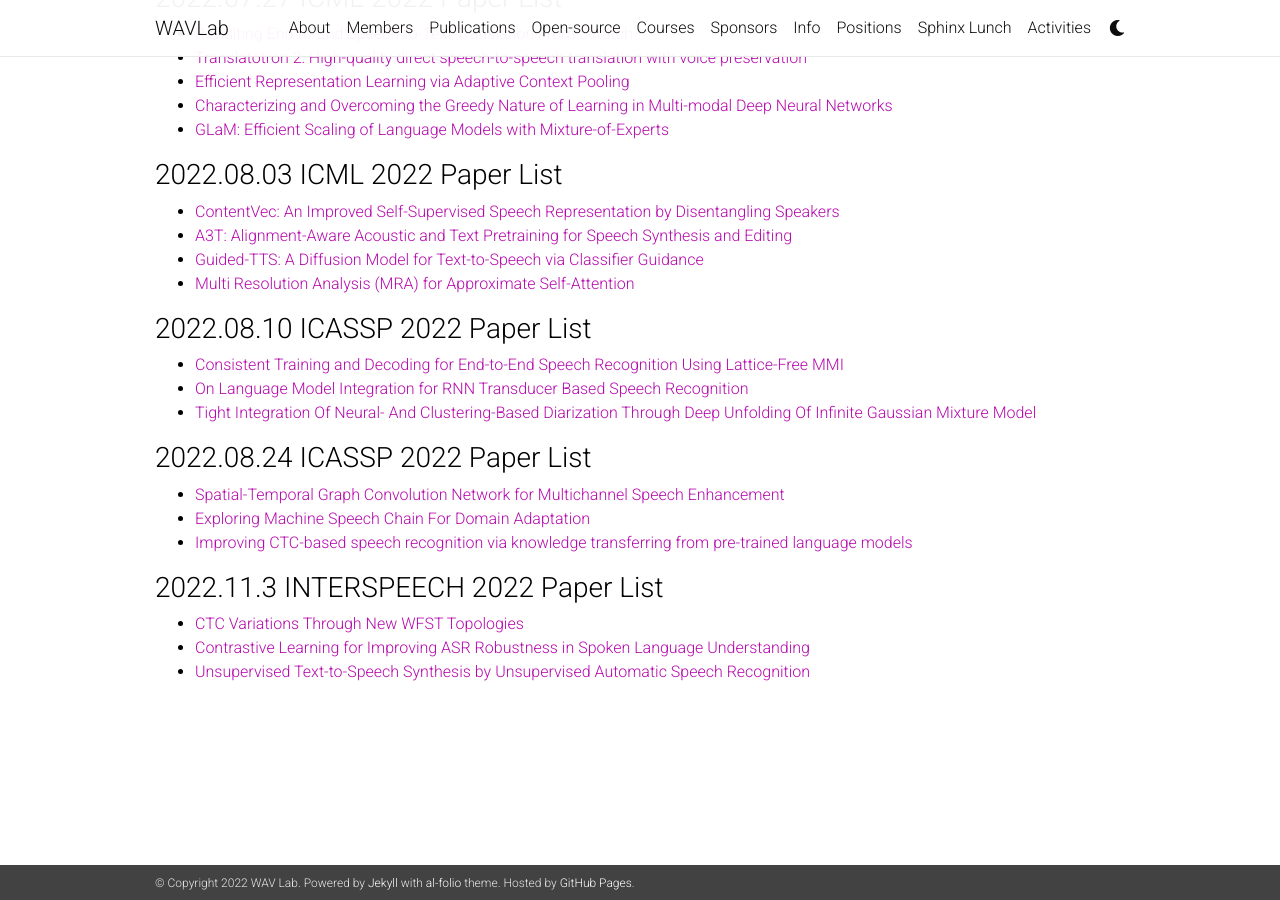
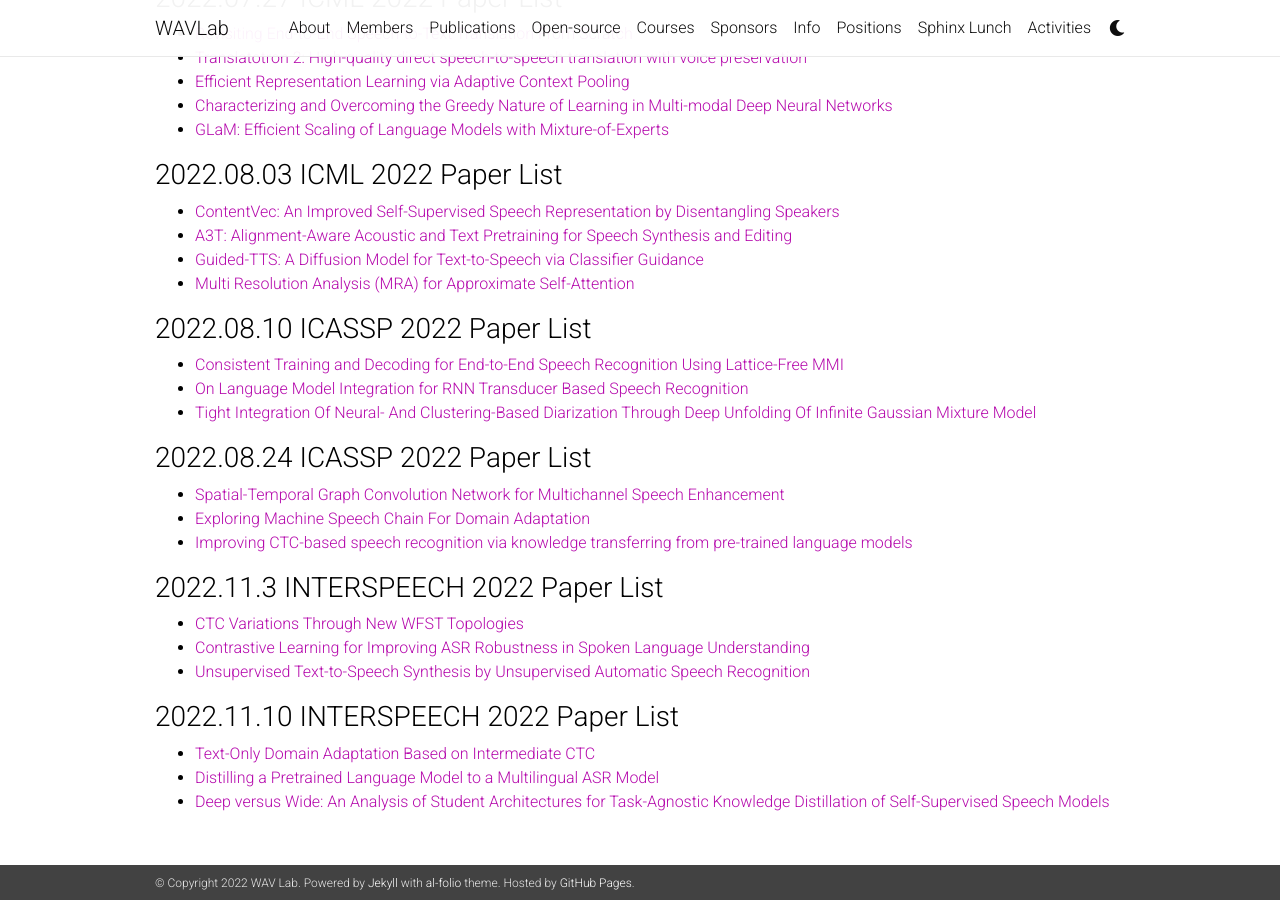
Before and after one commit to shinjiwlab/shinjiwlab.github.io, a Jekyll site: the page built from _posts/2022-12-31-reading-group.md, in a window 1280 px wide and 900 px high, scrolled down 2101 px. Built offline with Jekyll 4.4.1, drawn with Linux system fonts in a browser that asks for light colours; nearby versions of some CDN libraries; a style sheet for code colours, icons or effects is not loaded.

Commit message:
update reading group

```diff
--- a/_posts/2022-12-31-reading-group.md
+++ b/_posts/2022-12-31-reading-group.md
@@ -104,3 +104,8 @@
 - [CTC Variations Through New WFST Topologies](https://arxiv.org/abs/2110.03098)
 - [Contrastive Learning for Improving ASR Robustness in Spoken Language Understanding](https://arxiv.org/abs/2205.00693)
 - [Unsupervised Text-to-Speech Synthesis by Unsupervised Automatic Speech Recognition](https://arxiv.org/abs/2203.15796)
+
+### 2022.11.10 INTERSPEECH 2022 Paper List
+- [Text-Only Domain Adaptation Based on Intermediate CTC](https://www.isca-speech.org/archive/pdfs/interspeech_2022/sato22_interspeech.pdf)
+- [Distilling a Pretrained Language Model to a Multilingual ASR Model](https://arxiv.org/pdf/2206.12638.pdf)
+- [Deep versus Wide: An Analysis of Student Architectures for Task-Agnostic Knowledge Distillation of Self-Supervised Speech Models](https://arxiv.org/abs/2207.06867)
```
